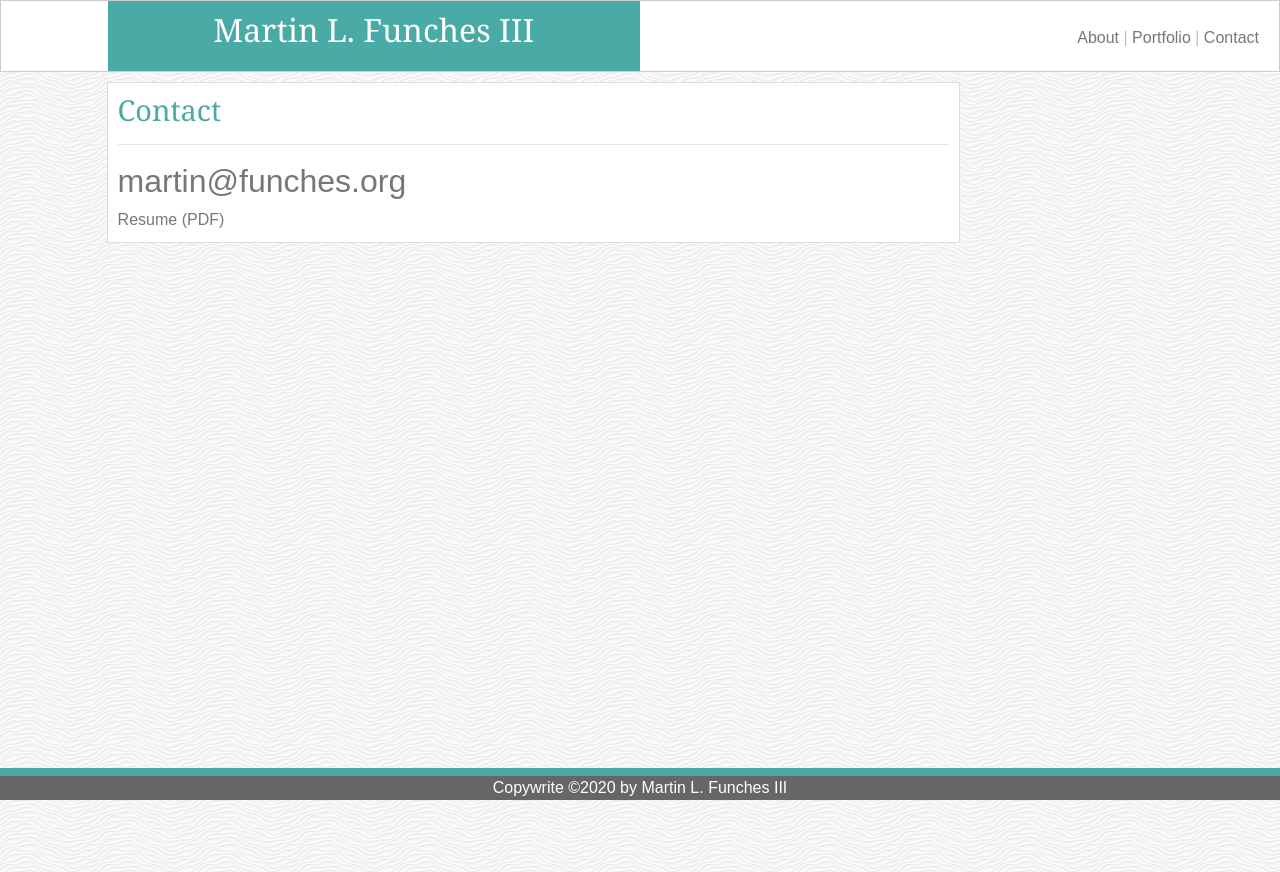
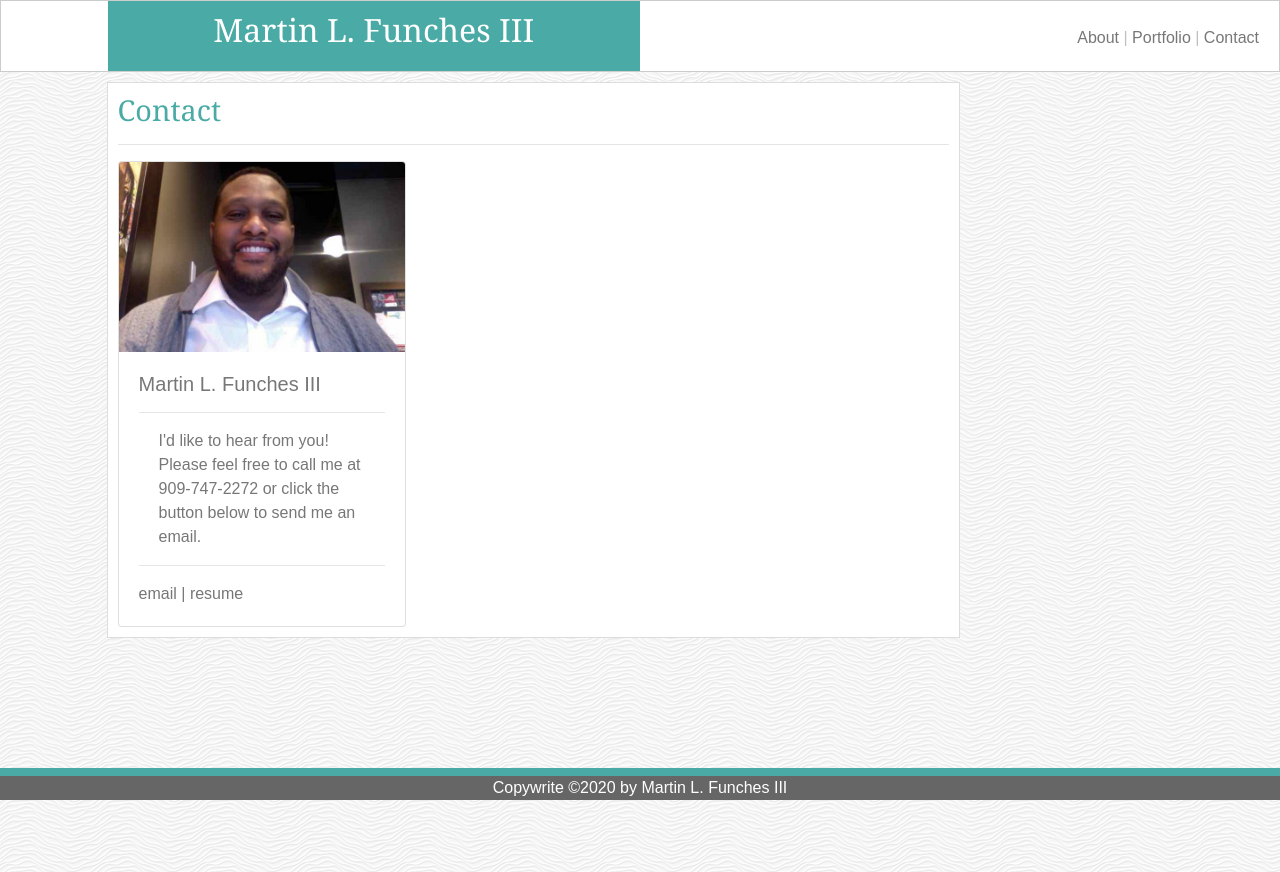
Before and after one commit to mlfiii/MyPortfolio, a plain HTML site: page contact.html in a window 1280 px wide. Drawn offline with nearby package versions, Linux system fonts and the light colour scheme.

Commit message:
Formatting changes to contact.html.

```diff
--- a/contact.html
+++ b/contact.html
@@ -39,12 +39,22 @@
       <div id="content-contact" class="col-md-8">
         <h2>Contact</h2>
         <hr />
+        <div class="card" style="width: 18rem;">
+          <img src="assets/images/mlfiii.jpeg" class="card-img-top" alt="...">
+          <div class="card-body">
+            <h5 class="card-title">Martin L. Funches III</h5>
+            <hr>
+            <p class="card-text">I'd like to hear from you! Please feel free to call me at 909-747-2272 or click the
+              button below
+              to send me an email.
+            </p>
+            <hr>
+            <a href="mailto:martin@funches.org?Subject=Resume" class="email">email</a> |
+            <a href="https://mlfiii.github.io/MyPortfolio/assets/downloads/MLFResume.pdf" target="_blank">resume
+            </a>
+          </div>
+        </div>
 
-        <div>
-          <h1><a href="mailto:martin@funches.org?Subject=Resume" target="_top">martin@funches.org</a></h1>
-          <a href="https://mlfiii.github.io/MyPortfolio/assets/downloads/MLFResume.pdf" target="_blank">Resume (PDF)</a>
-
-        </div>
         <!-- <div id="contact-form"> -->
         <!-- <form>
             <label for="content-name">Name</label> <br />
```
